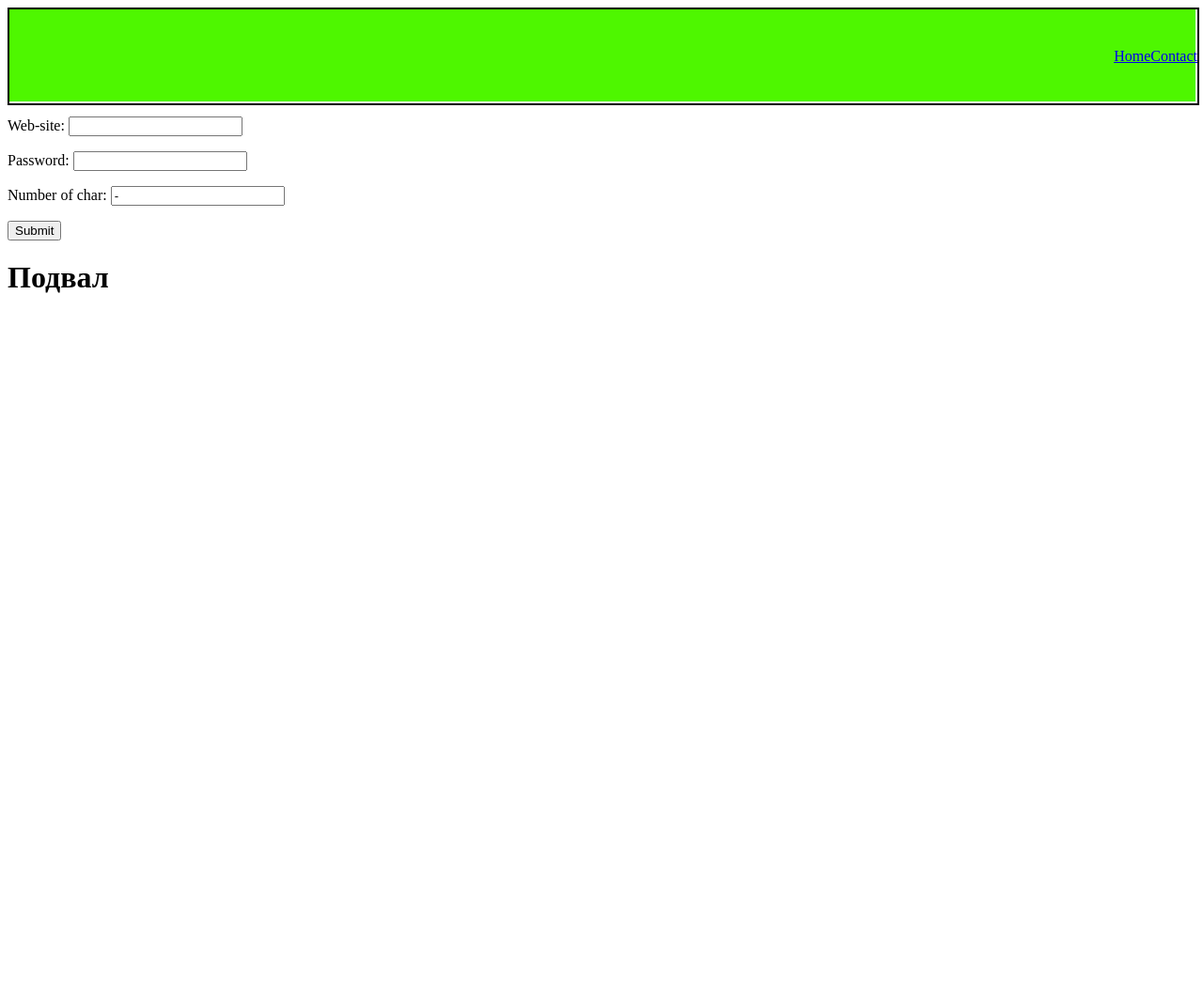
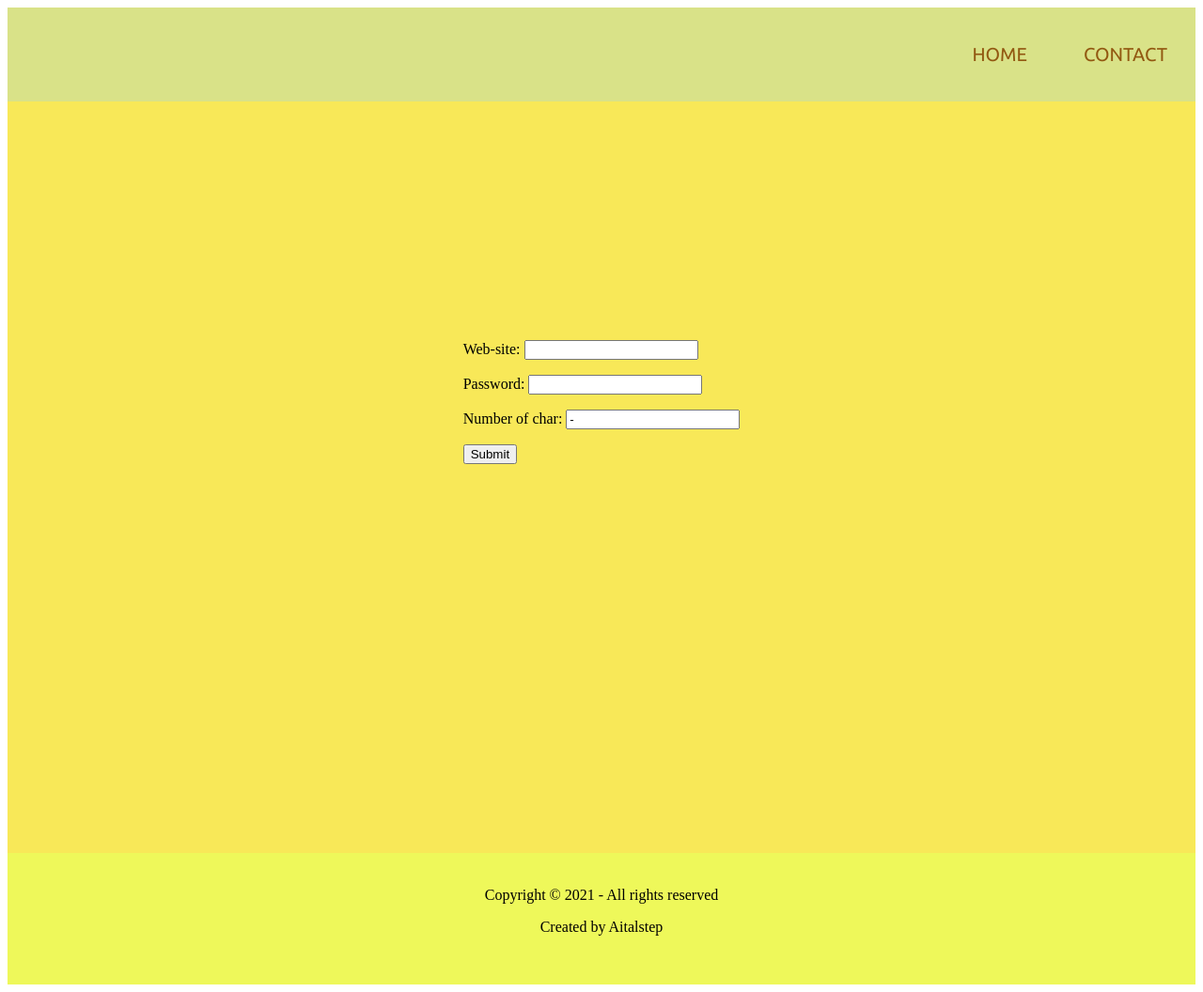
Before and after one commit to Aitalstep/my_web, a Flask app: page / in a window 1280 px wide. Shown: the whole page at 94% size. Before the commit the page ends 312 px from the top, so only its background shows below. Run offline with Flask 2, Linux system fonts and the light colour scheme.

Commit message:
modified project

```diff
--- a/static/style.css
+++ b/static/style.css
@@ -1,10 +1,13 @@
+@import url('https://fonts.googleapis.com/css2?family=Ubuntu:wght@300;400;700&display=swap');
+
+
 header {
-    background-color: rgb(78, 247, 0);
+    background-color: rgb(217, 226, 136);
     height: 100px;
     position: relative;
 }
 .menu {
-    border: 2px solid black;
+    /* border: 2px solid black; */
     position: absolute;
     height: 100%;
     width: 100%;
@@ -12,3 +15,33 @@ header {
     justify-content: flex-end;
     align-items: center;
 }
+.menu a {
+    font-family: 'Ubuntu', 'Arial', sans-serif;
+    color: rgb(146, 88, 17);
+    text-decoration: none;
+    font-size: 20px;
+    margin: 0px 30px;
+    text-transform: uppercase;
+}
+
+/* main */
+.main {
+    background-color: rgb(248, 232, 88);
+    height: 800px;
+    position: relative;
+}
+._content {
+    position: relative;
+    display: flex;
+    justify-content: center;
+    align-items: center;
+    height: 80%;
+}
+
+/* footer */
+footer {
+    background-color: rgb(238, 248, 90);
+    height: 100px;
+    text-align: center;
+    padding: 20px 0;
+}
--- a/templates/base.html
+++ b/templates/base.html
@@ -16,12 +16,20 @@
     </header>
 
     <!-- Основная часть разная у каждой страницы -->
-    {% block main %}
+    <div class="main">
+        {% block main %}
 
-    {% endblock %}
+        {% endblock %}
+    </div>
+
 
     <footer>
-        <h1>Подвал</h1>
+        <p>
+            Copyright &copy; 2021 - All rights reserved
+        </p>
+        <p>
+            Created by Aitalstep
+        </p>
     </footer>
 </body>
 </html>
--- a/templates/index.html
+++ b/templates/index.html
@@ -4,7 +4,7 @@
 <!-- Разметка основной части -->
 {% block main %}
 
-<div>
+<div class="_content">
     <!-- элемент формы ввода информации -->
     <form method="post">
         <p>
```
